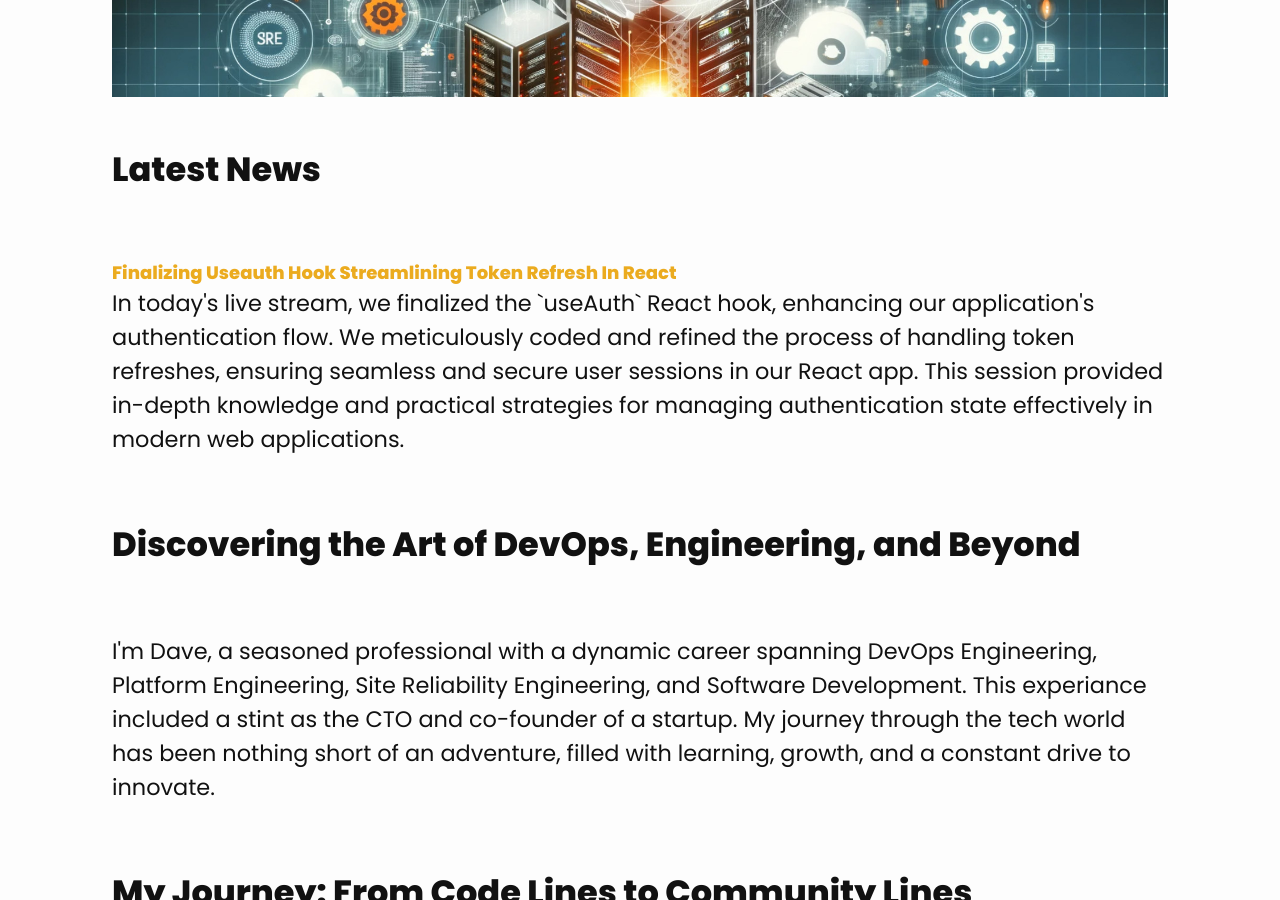
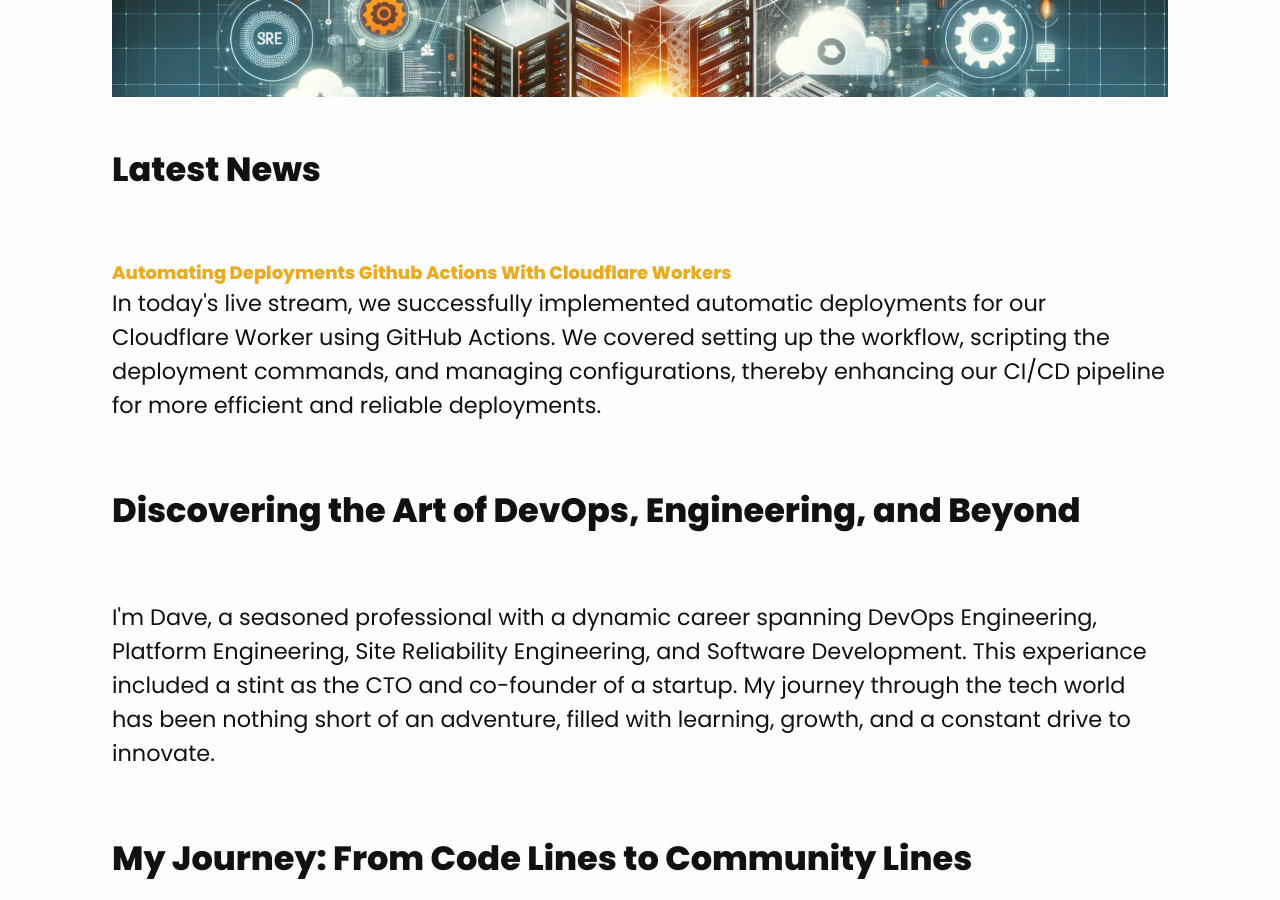
Before and after one commit to davealbert/devopsdave.net, a Jekyll site: the page built from index.md, in a window 1280 px wide and 900 px high, scrolled down 427 px. Built offline with Jekyll 4.4.1, drawn with Linux system fonts in a browser that asks for light colours; nearby versions of some CDN libraries; some web fonts are replaced.

Commit message:
Added latest stream blog post

```diff
--- /dev/null
+++ b/_posts/2024-01-21-Automating-Deployments-GitHub-Actions-with-Cloudflare-Workers.md
@@ -0,0 +1,51 @@
+---
+layout: post
+description: In today's live stream, we successfully implemented automatic deployments for our Cloudflare Worker using GitHub Actions. We covered setting up the workflow, scripting the deployment commands, and managing configurations, thereby enhancing our CI/CD pipeline for more efficient and reliable deployments.
+yt_tags: GitHubActions CloudflareWorkers CICD DevOpsDave Automation Deployment Serverless CodingLive TechStream WebDevelopment
+post_image: /images/blog-posts/2024-01-21.jpg
+---
+
+<div class="content-wrapper">
+    <h1>About</h1>
+    <p class="top-margin-blog-post">
+        Dive into today's DevOps Dave stream as we embark on automating our deployment process using GitHub Actions for our Cloudflare Worker. This session is all about enhancing  our CI/CD pipeline, ensuring that our code gets deployed efficiently and reliably to Cloudflare Workers every time we push changes.
+    </p>
+    <p class="top-margin-blog-post">
+        We'll walk through setting up a GitHub Actions workflow, explaining each step to automate the deployment of our Cloudflare Worker. Expect a detailed guide on scripting     deployment commands, managing secrets and environment variables, and troubleshooting common issues that arise during automation.
+    </p>
+    <p class="top-margin-blog-post">
+        This stream is perfect for developers looking to streamline their deployment process and embrace the full potential of CI/CD with GitHub Actions and Cloudflare Workers.    Whether you're a CI/CD veteran or just starting, you'll gain valuable insights into automating and optimizing your deployment workflows.
+    </p>
+    <p class="top-margin-blog-post">
+        Prepare for an informative session filled with best practices, live coding, and real-time problem-solving. Your participation and questions are highly encouraged, making   this an interactive and enriching experience for all.
+    </p>
+    <p class="top-margin-blog-post">
+        https://DevOpsDave.net
+    </p>
+    <p class="top-margin-blog-post">
+        https://DevOpsDave.net/discord
+    </p>
+</div>
+<div class="content-wrapper">
+    <h1>The Streams</h1>
+    <div class="embed-wrapper">
+        <div class="embed-title"><h1>Kick</h1></div>
+        <div class="embed">
+            <a href="https://kick.com/video/d51eace0-39a1-476d-a9cc-bfc1710aafb6" target="_blank">
+                <img src="https://images.kick.com/video_thumbnails/QXi6QSVtOH5v/FobADk1Y5GHo/360.webp">
+            </a>
+        </div>
+    </div>
+    <div class="embed-wrapper">
+        <div class="embed-title"><h1>YouTube</h1></div>
+        <div class="embed">
+            <iframe width="560" height="315" src="https://www.youtube.com/embed/lcykWe_ClQM?si=VFpn4_R4uadwJuPi&amp;start=175" title="YouTube video player" frameborder="0" allow="accelerometer; autoplay; clipboard-write; encrypted-media; gyroscope; picture-in-picture; web-share" allowfullscreen></iframe>
+        </div>
+    </div>
+        <div class="embed-wrapper">
+        <div class="embed-title"><h1>Twitch</h1></div>
+        <div class="embed">
+            <iframe src="https://player.twitch.tv/?video=2039168617&parent=devopsdave.net" frameborder="0" autoplay="false" allowfullscreen="true" scrolling="no" height="378" width="620"></iframe>
+        </div>
+    </div>
+</div>
```
Also changed, not shown: _posts/2024-01-20-Finalizing-useAuth-Hook-Streamlining-Token-Refresh-in-React.md (+1 -1 lines), images/blog-posts/2024-01-21.jpg (added).
